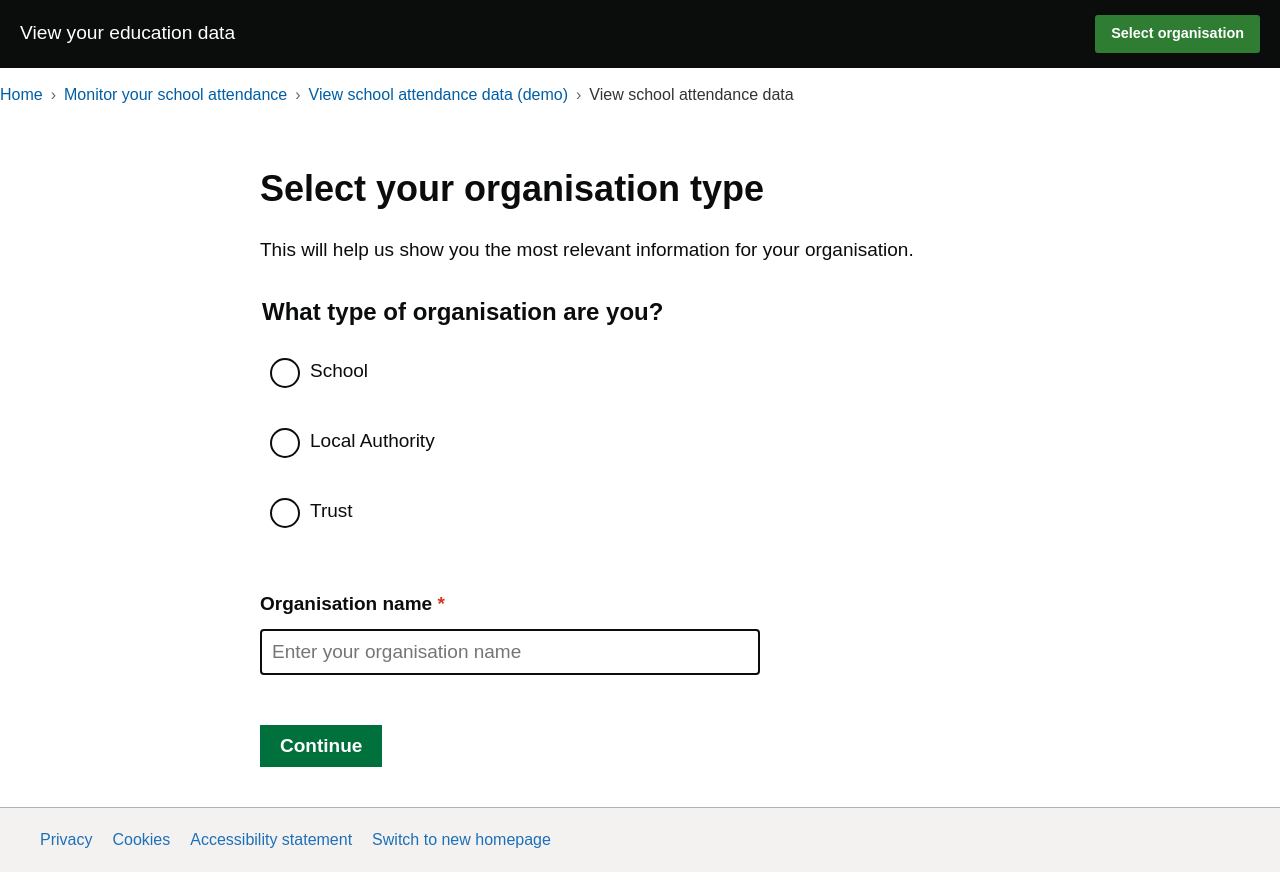
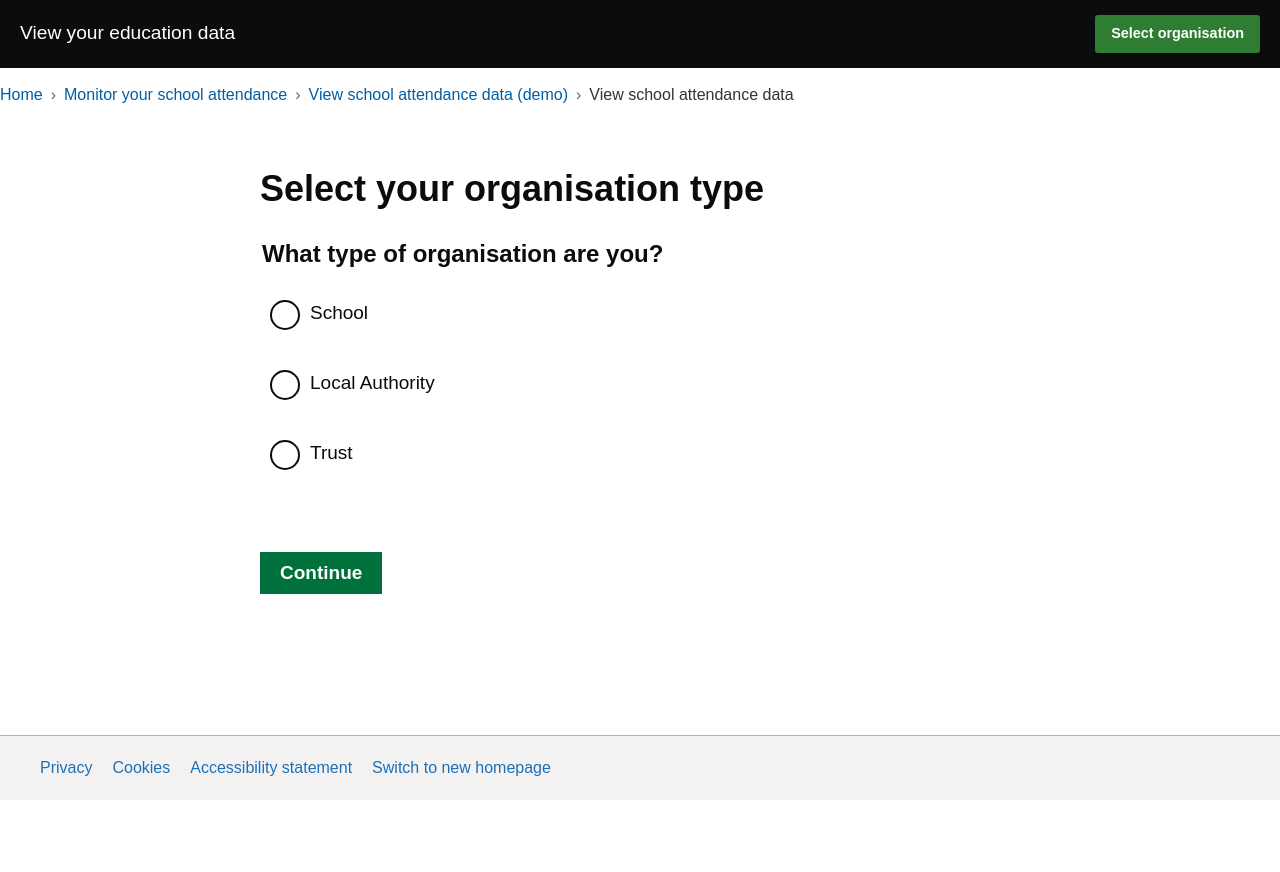
Before and after one commit to VinceSpadaro/vyed-prototype, a React (Create React App) app: page /select-user-type in a window 1280 px wide. After the commit the page ends 800 px from the top, so only its background shows below. Built offline with nearby package versions, Linux system fonts and the light colour scheme.

Commit message:
Updated the select-user-type page

```diff
--- a/src/components/Header/Header.js
+++ b/src/components/Header/Header.js
@@ -50,9 +50,7 @@ const UserType = styled.span`
   text-transform: uppercase;
 `;
 
-const OrgName = styled.span`
-  font-weight: bold;
-`;
+// Removed unused OrgName styled component
 
 const ButtonsContainer = styled.div`
   display: flex;
@@ -80,7 +78,7 @@ const Button = styled.button`
 `;
 
 const Header = () => {
-  const { userType, organisationName, hasUserTypeSelected, clearUserType } = useUserType();
+  const { userType, hasUserTypeSelected, clearUserType } = useUserType();
 
   const handleSignOut = () => {
     clearUserType();
@@ -102,7 +100,6 @@ const Header = () => {
         {hasUserTypeSelected && (
           <UserInfo>
             <UserType>{getUserTypeLabel(userType)}</UserType>
-            <OrgName>{organisationName}</OrgName>
           </UserInfo>
         )}
       </div>
--- a/src/components/UserTypeSelection/UserTypeSelectionPage.js
+++ b/src/components/UserTypeSelection/UserTypeSelectionPage.js
@@ -3,7 +3,6 @@ import styled from 'styled-components';
 import { useNavigate } from 'react-router-dom';
 import { useUserType } from '../../context/UserTypeContext';
 import RadioButton from '../FormElements/RadioButton';
-import InputField from '../FormElements/InputField';
 
 const Container = styled.div`
   font-family: Arial, sans-serif;
@@ -18,15 +17,7 @@ const Title = styled.h1`
   color: #0b0c0c;
 `;
 
-const Description = styled.p`
-  font-size: 19px;
-  margin-bottom: 30px;
-  color: #0b0c0c;
-`;
-
-const FormGroup = styled.div`
-  margin-bottom: 30px;
-`;
+// Removed unused styled components
 
 const FieldsetStyled = styled.fieldset`
   border: none;
@@ -73,20 +64,14 @@ const ErrorMessage = styled.div`
 
 const UserTypeSelectionPage = () => {
   const navigate = useNavigate();
-  const { setUserType, setOrganisationName } = useUserType();
+  const { setUserType } = useUserType();
 
   const [selectedType, setSelectedType] = useState('');
-  const [orgName, setOrgName] = useState('');
-  const [errors, setErrors] = useState({ userType: false, orgName: false });
+  const [errors, setErrors] = useState({ userType: false });
 
   const handleTypeChange = (e) => {
     setSelectedType(e.target.value);
-    setErrors({ ...errors, userType: false });
-  };
-
-  const handleOrgNameChange = (e) => {
-    setOrgName(e.target.value);
-    setErrors({ ...errors, orgName: false });
+    setErrors({ userType: false });
   };
 
   const handleSubmit = (e) => {
@@ -94,26 +79,21 @@ const UserTypeSelectionPage = () => {
 
     // Validate form
     const newErrors = {
-      userType: !selectedType,
-      orgName: !orgName.trim()
+      userType: !selectedType
     };
 
     setErrors(newErrors);
 
-    // If no errors, save and redirect
-    if (!newErrors.userType && !newErrors.orgName) {
+    // If no errors, save and redirect to insights page
+    if (!newErrors.userType) {
       setUserType(selectedType);
-      setOrganisationName(orgName.trim());
-      navigate('/');
+      navigate('/insights');
     }
   };
 
   return (
     <Container>
       <Title>Select your organisation type</Title>
-      <Description>
-        This will help us show you the most relevant information for your organisation.
-      </Description>
 
       <form onSubmit={handleSubmit}>
         <FieldsetStyled>
@@ -149,18 +129,6 @@ const UserTypeSelectionPage = () => {
           </RadioGroup>
         </FieldsetStyled>
 
-        <FormGroup>
-          <InputField
-            id="organisationName"
-            label="Organisation name"
-            value={orgName}
-            onChange={handleOrgNameChange}
-            placeholder="Enter your organisation name"
-            error={errors.orgName ? "Please enter your organisation name" : ""}
-            required
-          />
-        </FormGroup>
-
         <Button type="submit">Continue</Button>
       </form>
     </Container>
```
